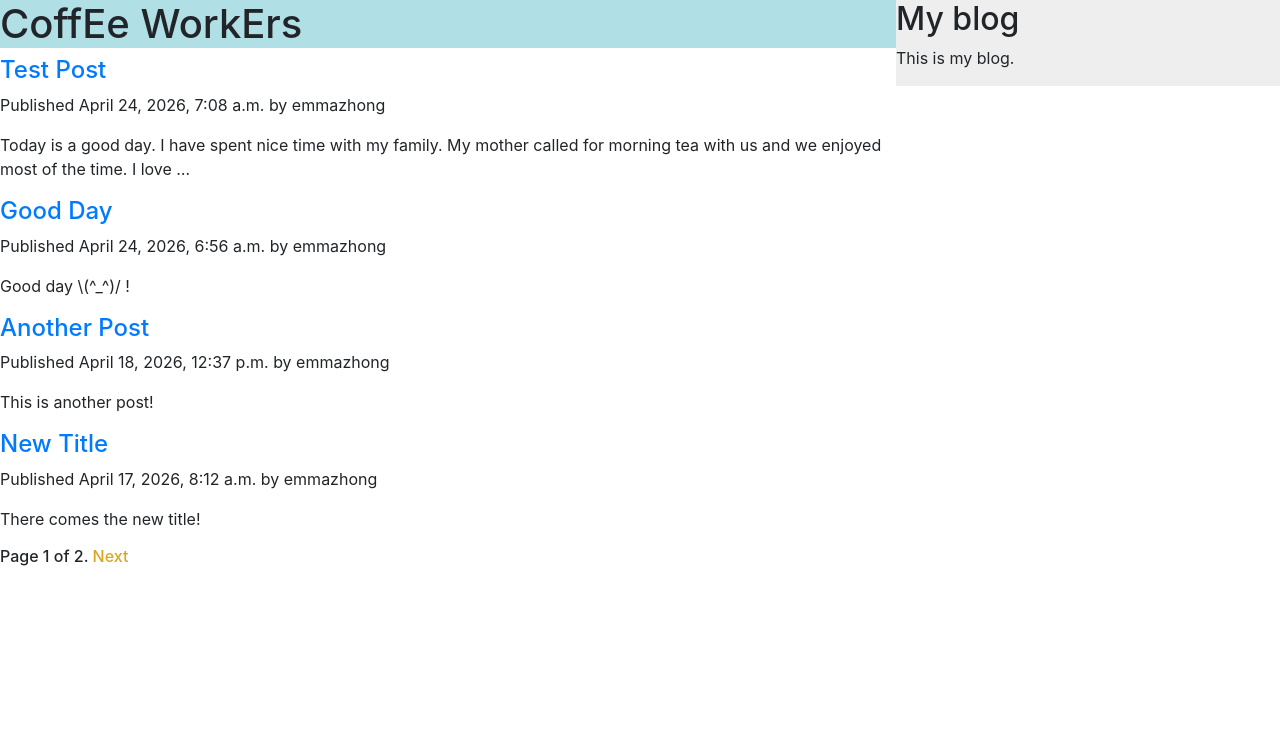
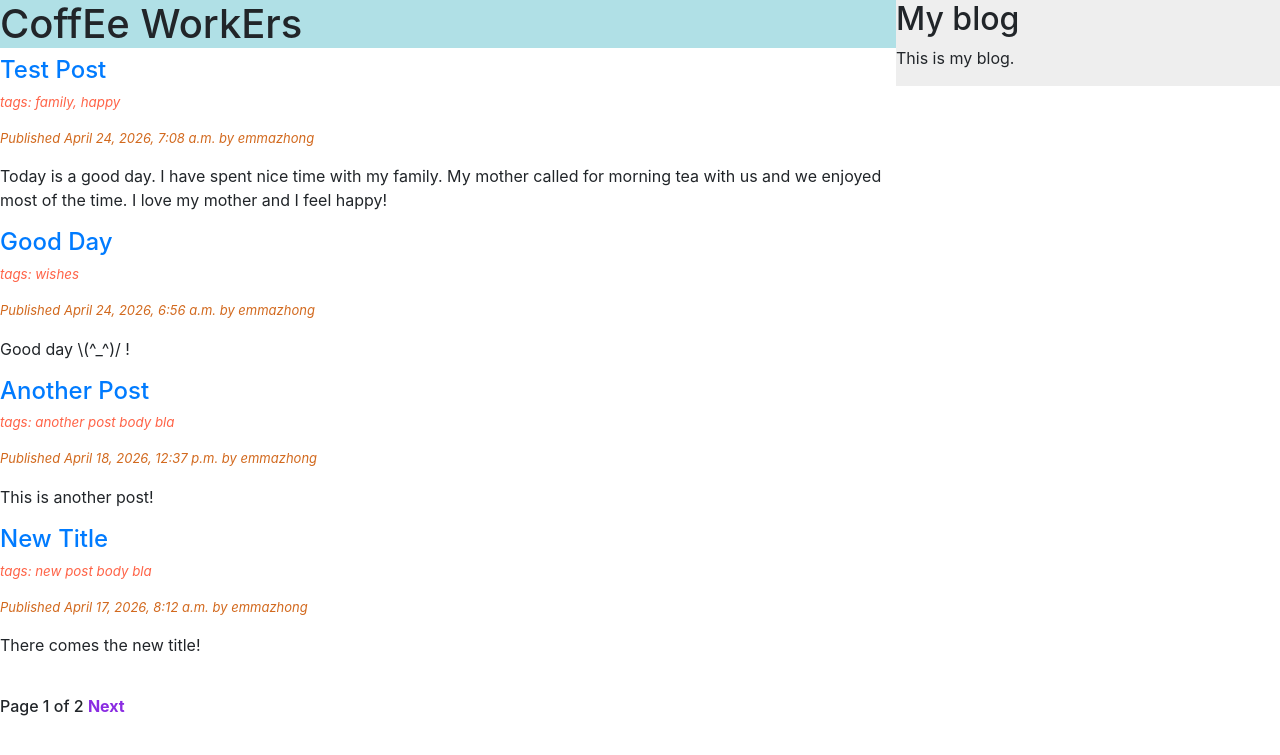
Before and after one commit to EmmaXLZHONG/CoffEe-WorkErs, a Django app: page /blog/ in a window 1280 px wide. Shown: the top 755 px of the page. Run offline with Django 5.2, Linux system fonts and the light colour scheme; data comes from the database, SQL or seed files in the repository; both versions use the stored data as it was after the commit; parts of the project's set-up code (start-up, migrations or seed data) failed here and were passed over; some libraries are stand-ins or nearby versions.

Commit message:
Add Tagging

```diff
--- a/blog/models.py
+++ b/blog/models.py
@@ -2,15 +2,16 @@ from django.db import models
 from django.utils import timezone
 from django.urls import reverse
 from django.contrib.auth.models import User
+from taggit.managers import TaggableManager
 
 class PublishedManager(models.Manager):
     def get_queryset(self):
         return super().get_queryset().filter(status='published')
 
 class Post(models.Model):
-
     objects = models.Manager()
     published = PublishedManager()
+    tags = TaggableManager()
 
     STATUS_CHOICES = (
         ('draft', 'Draft'),
--- a/blog/templates/blog/pagination.html
+++ b/blog/templates/blog/pagination.html
@@ -2,11 +2,11 @@
     <h6>
         <span class="step-links">
         {% if page.has_previous %}
-            <a href="?page={{ page.previous_page_number }}" style="color: goldenrod;">Earlier </a>
+            <a href="?page={{ page.previous_page_number }}" style="color:blueviolet;font-weight:bold;">Earlier </a>
         {% endif %}
-        <span class="current">Page {{ page.number }} of {{ page.paginator.num_pages }}.</span>
+        <span class="current">Page {{ page.number }} of {{ page.paginator.num_pages }}</span>
         {% if page.has_next %}
-            <a href="?page={{ page.next_page_number }}" style="color: goldenrod;"> Next</a>
+            <a href="?page={{ page.next_page_number }}" style="color:blueviolet;font-weight:bold;"> Next</a>
         {% endif %}
         </span>
     </h6>
--- a/blog/templates/blog/post/detail.html
+++ b/blog/templates/blog/post/detail.html
@@ -21,9 +21,7 @@
     <p>There are no comments yet.</p>
     {% endfor %}
 </div>
-
 <br>
-
 <div class="new_comment" style="background-color:lightgrey">
     {% if new_comment %}
         <h6 style="color:brown;">Comment Added</h6>
--- a/blog/templates/blog/post/list.html
+++ b/blog/templates/blog/post/list.html
@@ -7,8 +7,12 @@
 <h4>
     <a href="{{ post.get_absolute_url }}">{{ post.title }}</a>
 </h4>
-<p class="date">Published {{ post.publish }} by {{ post.author }}</p>
-{{ post.body|truncatewords:30|linebreaks }}
+<p class="tags" style="color:tomato;font-style:italic;font-size:smaller;">tags: {{ post.tags.all|join:", " }}</p>
+<p class="date" style="font-size:small; font-style: italic;color: chocolate;">Published {{ post.publish }} by {{ post.author }}</p>
+<div class="post" style="font-size: medium;">
+    {{ post.body|truncatewords:42|linebreaks }}
+</div>
 {% endfor %}
+<br>
 {% include "blog/pagination.html" with page=page_obj %}
 {% endblock content %}
--- a/blog/views.py
+++ b/blog/views.py
@@ -4,6 +4,7 @@ from django.views.generic import ListView
 from django.shortcuts import render, get_object_or_404
 from django.core.paginator import Paginator, EmptyPage, PageNotAnInteger
 from .models import Post
+from taggit.models import Tag
 
 class PostListView(ListView):
     queryset = Post.published.all()
@@ -11,11 +12,17 @@ class PostListView(ListView):
     paginate_by = 4
     template_name = 'blog/post/list.html'
 
-def post_list(request):
+def post_list(request, tag_slug=None):
     posts = Post.published.all()
     object_list = Post.published.all()
     paginator = Paginator(object_list, 4)
     page = request.GET.get('page')
+    object_list = Post.published.all()
+    tag = None
+
+    if tag_slug:
+        tag = get_object_or_404(Tag, slug=tag_slug)
+        object_list = object_list.filter(tag__in=[tag])
 
     try:
         posts = paginator.page(page)
@@ -24,7 +31,7 @@ def post_list(request):
     except EmptyPage:
         posts = paginator.page(paginator.num_pages)
 
-    return render(request, 'blog/post/list.html', {'page': page, 'posts': posts})
+    return render(request, 'blog/post/list.html', {'page': page, 'posts': posts, 'tag': tag})
 
 def post_detail(request, year, month, day, post):
     post = get_object_or_404(Post, slug=post, status='published', publish__year=year, publish__month=month, publish__day=day)
--- a/mysite/settings.py
+++ b/mysite/settings.py
@@ -38,6 +38,7 @@ INSTALLED_APPS = [
     'django.contrib.messages',
     'django.contrib.staticfiles',
     'blog',
+    'taggit',
 ]
 
 MIDDLEWARE = [
```
Also changed, not shown: blog/migrations/0004_post_tags.py (added), db.sqlite3.
